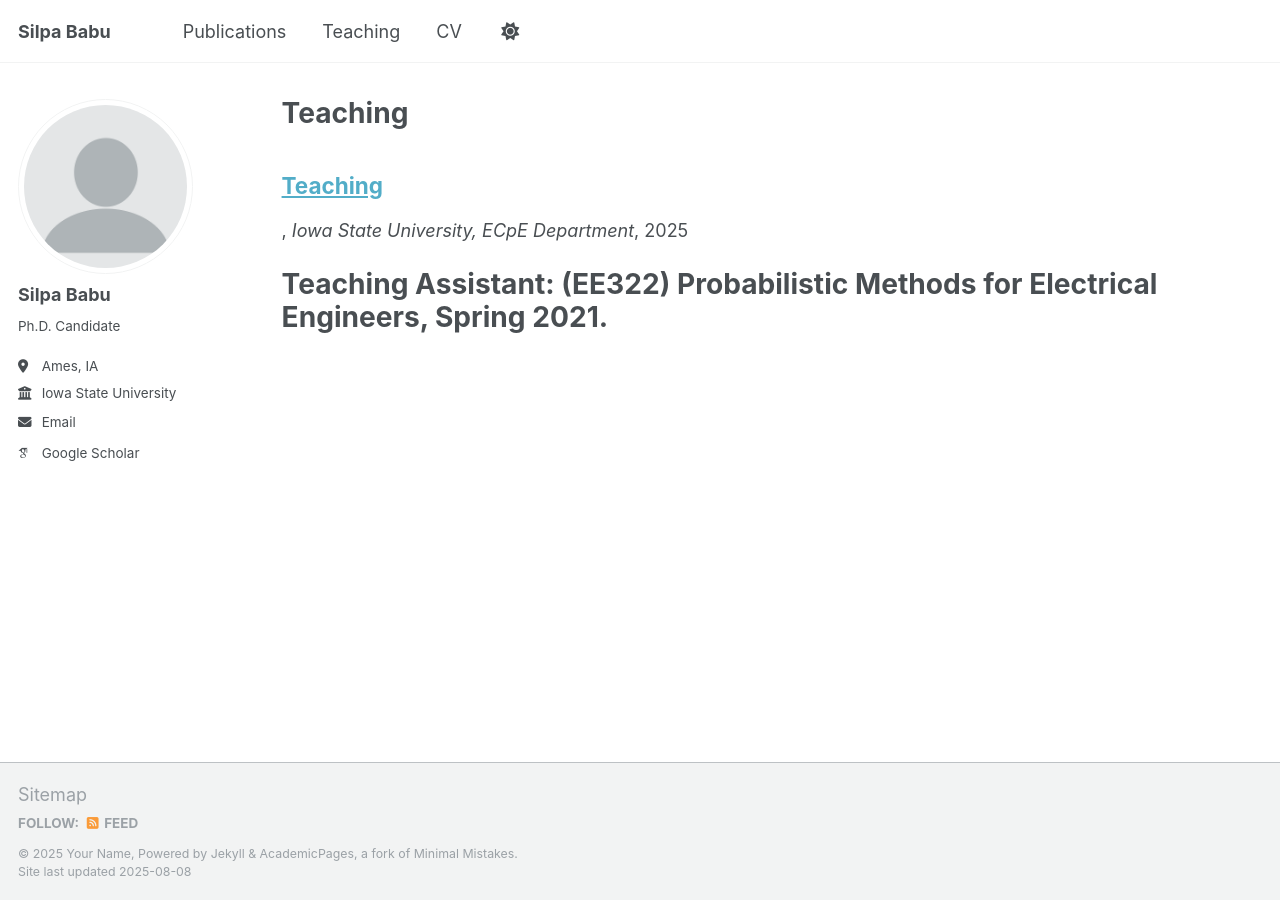
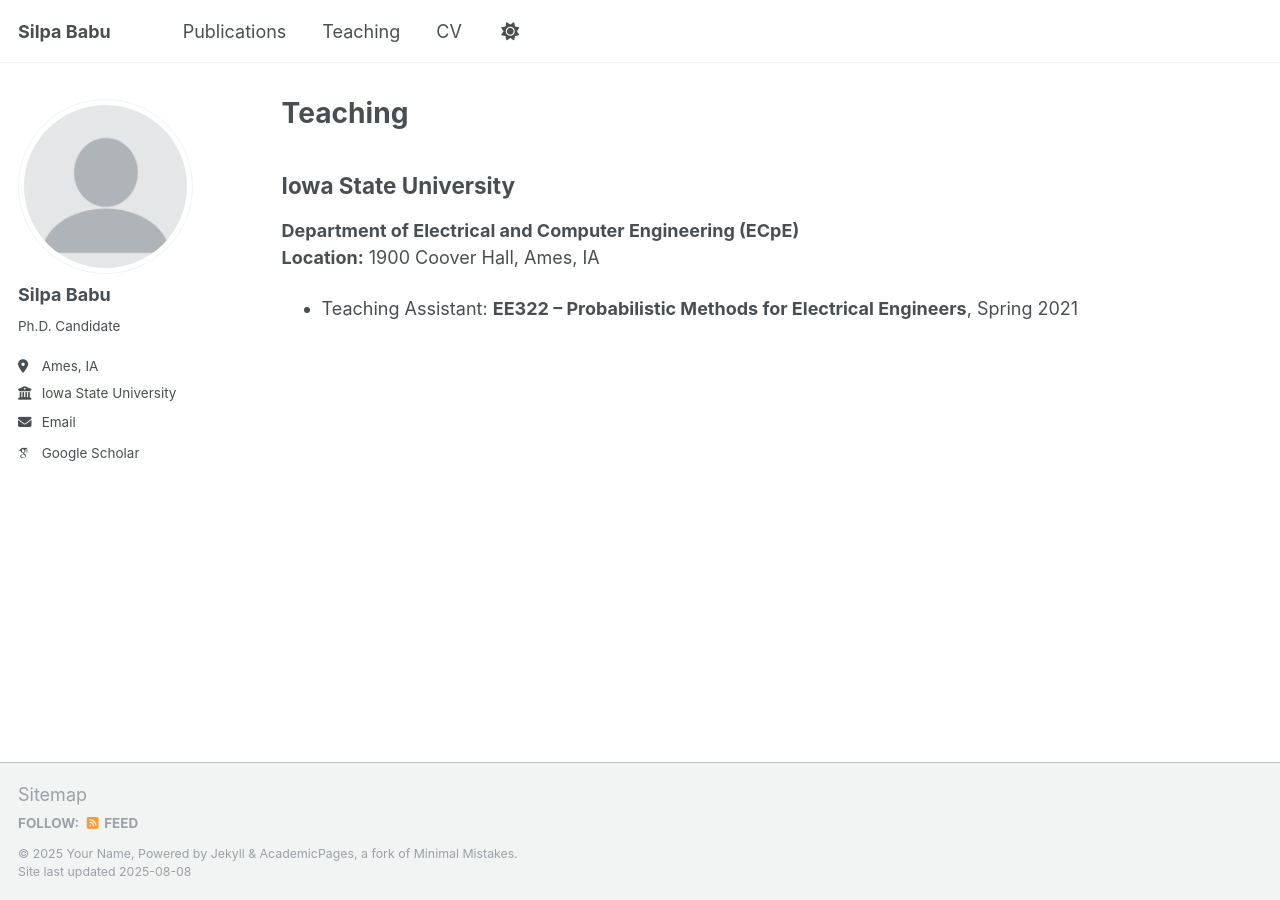
Before and after one commit to Silpa1/sbabu.github.io, a Jekyll site: the page built from _teaching/2015-spring-teaching-2.md, in a window 1280 px wide. Built offline with Jekyll 4.4.1, drawn with Linux system fonts in a browser that asks for light colours; some web fonts are replaced; a script that is not in the unit is left out.

Commit message:
Update 2015-spring-teaching-2.md

```diff
--- a/_teaching/2015-spring-teaching-2.md
+++ b/_teaching/2015-spring-teaching-2.md
@@ -1,8 +1,12 @@
+---
+layout: archive
+title: "Teaching"
+permalink: /teaching/
+author_profile: true
+---
 
+## Iowa State University
+**Department of Electrical and Computer Engineering (ECpE)**
+**Location:** 1900 Coover Hall, Ames, IA
 
-
-## At Iowa State University
----
-- Teaching Assistant: (EE322) Probabilistic Methods for Electrical Engineers, Spring 2021.
-- Teaching Assistant: (EE224) Signals and Systems, Fall 2021.
----
+- Teaching Assistant: **EE322 – Probabilistic Methods for Electrical Engineers**, Spring 2021
```
